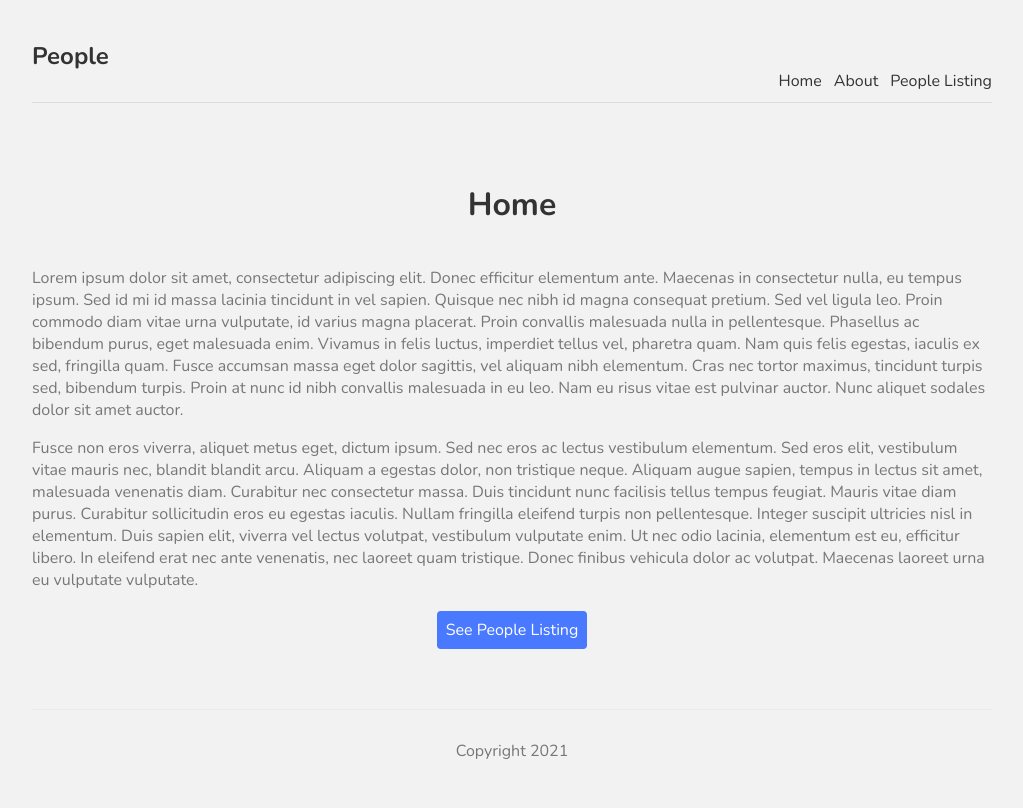
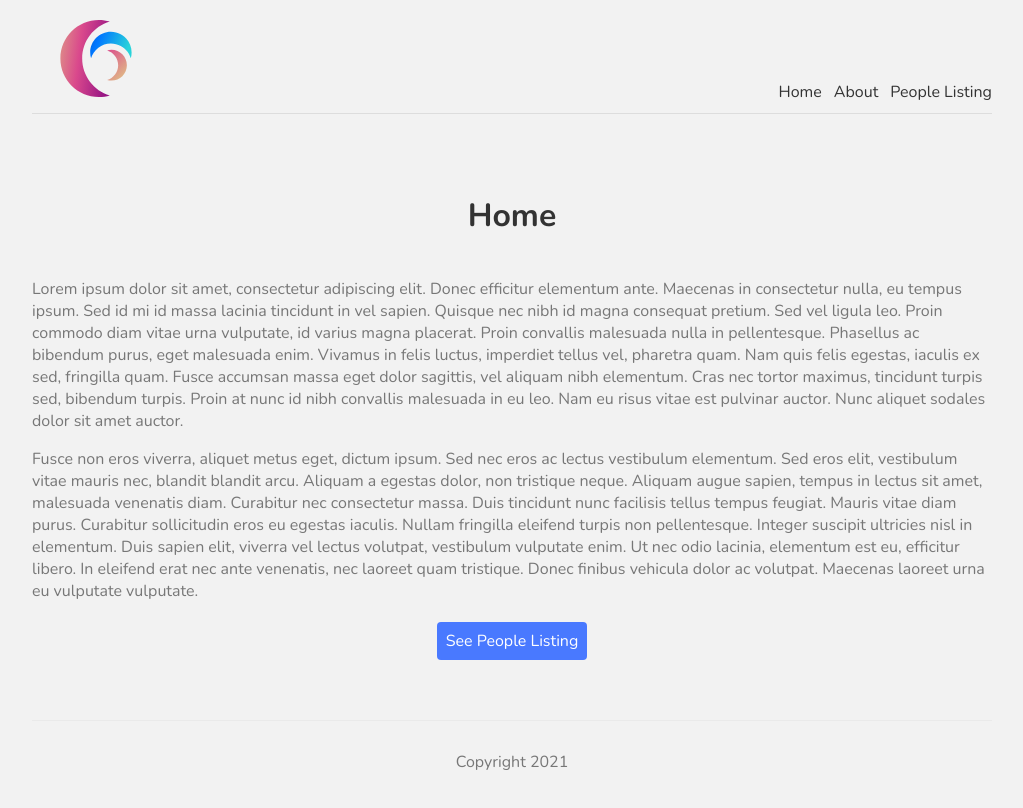
Before and after one commit to Gagandeep39/nextjs-people-list, a Next.js app: page / in a window 1280 px wide. Shown: the top 808 px of the page, without its empty margins (128-1151 px from the left). Built offline with nearby package versions, Linux system fonts and the light colour scheme.

Commit message:
Added logo

```diff
--- a/components/NavBar.js
+++ b/components/NavBar.js
@@ -1,10 +1,12 @@
 import Link from 'next/link';
+import Image from 'next/image';
 
 const NavBar = () => {
   return (
     <nav>
       <div className="logo">
-        <h1>People</h1>
+        {/* Img component optimises image and donloads when it is visible on the sreen */}
+        <Image src="/logo.svg" width={128} height={77} />
       </div>
       <Link href="/">
         <a>Home</a>
```
Also changed, not shown: public/logo.svg (added).
